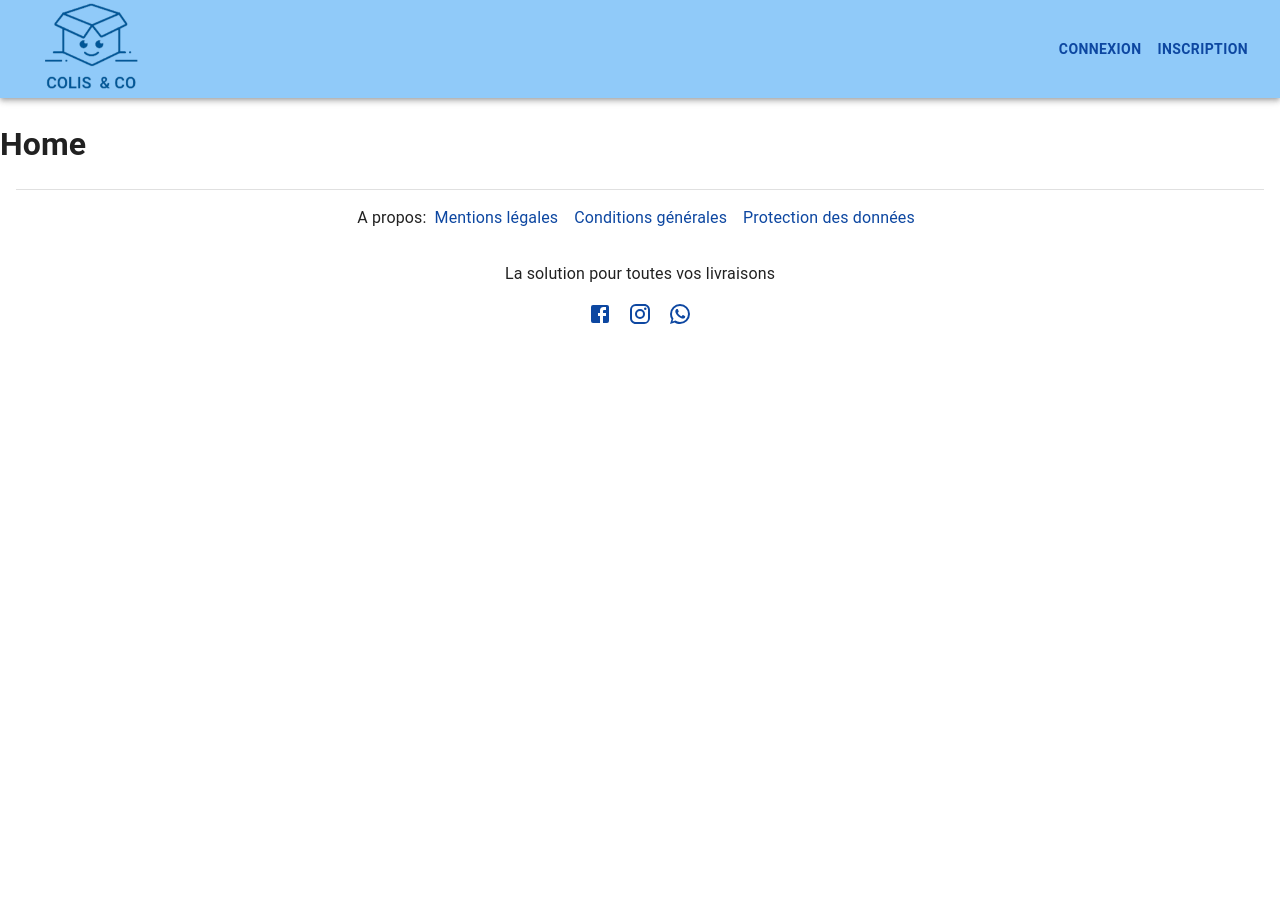
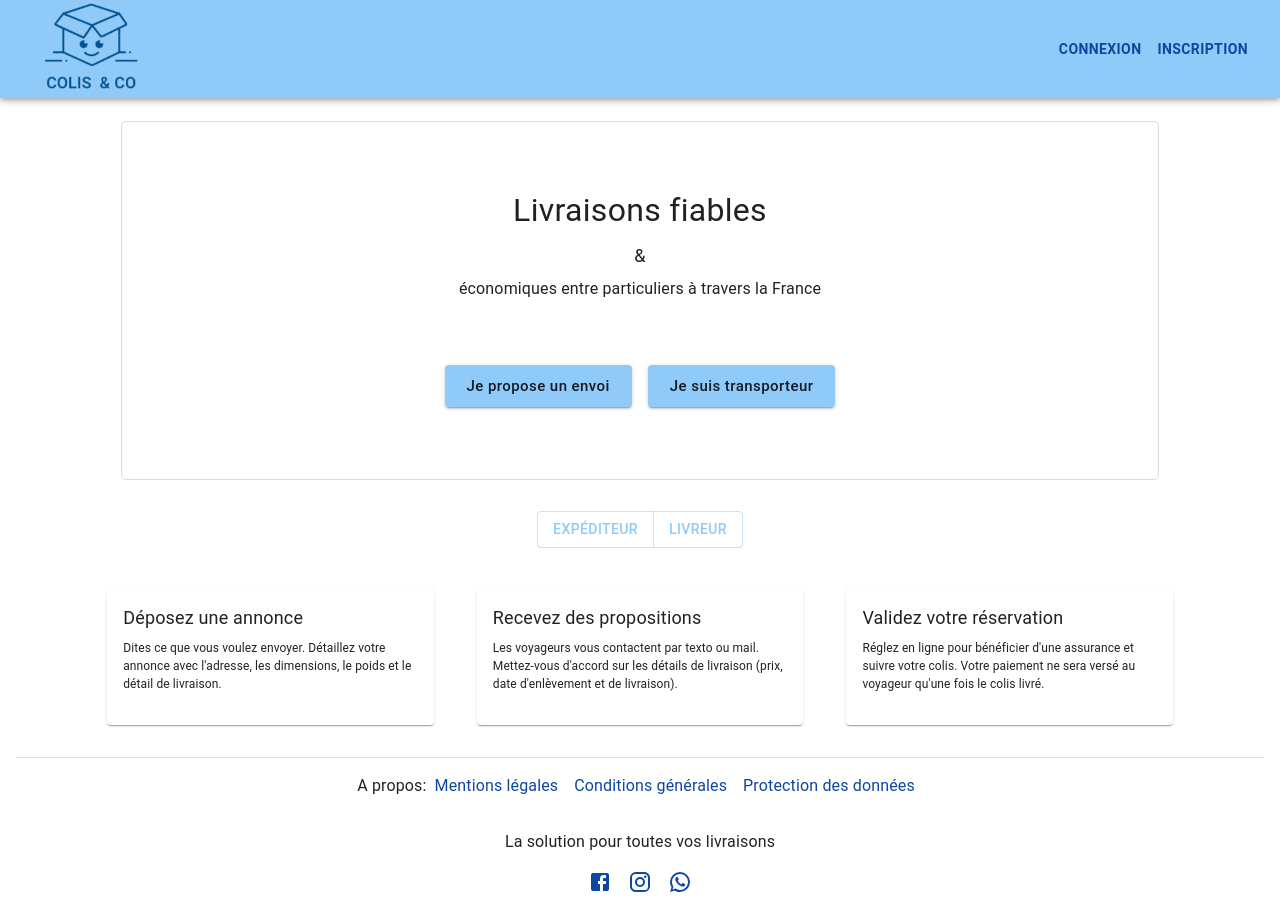
Before and after one commit to Joseph-Pittera/colis-and-co, a Next.js app in the folder front/: page / in a window 1280 px wide. Before the commit the page ends 800 px from the top, so only its background shows below. Built offline with nearby package versions, Linux system fonts and the light colour scheme.

Commit message:
home page done

```diff
--- a/front/components/Footer/index.jsx
+++ b/front/components/Footer/index.jsx
@@ -27,7 +27,6 @@ export const Footer = () => {
           flexDirection: "column",
           alignItems: "center",
         }}
-        // borderTop={1}
       >
         <Box
           display="flex"
--- /dev/null
+++ b/front/components/Home/BottomSection/BottomCards.jsx
@@ -0,0 +1,62 @@
+import { Box, Stack, Card, CardContent, Typography } from "@mui/material";
+
+const cardsTxt = {
+  expeditor: [
+    [
+      "Déposez une annonce",
+      "Dites ce que vous voulez envoyer. Détaillez votre annonce avec l'adresse, les dimensions, le poids et le détail de livraison.",
+    ],
+    [
+      "Recevez des propositions",
+      "Les voyageurs vous contactent par texto ou mail. Mettez-vous d'accord sur les détails de livraison (prix, date d'enlèvement et de livraison).",
+    ],
+    [
+      "Validez votre réservation",
+      "Réglez en ligne pour bénéficier d'une assurance et suivre votre colis. Votre paiement ne sera versé au voyageur qu'une fois le colis livré.",
+    ],
+  ],
+  deliverer: [
+    [
+      "Enregistrez vos trajets",
+      "Renseignez le ou les trajets sur lesquels vous souhaitez assurer le transport d’objets ou de colis. Bring4you vous adressera des propositions de collecte que vous pouvez accepter ou non.",
+    ],
+    [
+      "Contactez les expéditeurs",
+      "Vous pouvez aussi choisir vous-même les demandes de collecte qui vous intéressent, puis vous mettre d’accord avec l’expéditeur sur les détails de la livraison (participation à vos frais de voyage, date d’enlèvement, de collecte…).",
+    ],
+    [
+      "Recevez le paiement",
+      "Une fois la livraison réalisée par vous-même, vous recevrez de Bring4you le paiement de la participation à vos frais de transport directement sur votre compte.",
+    ],
+  ],
+};
+
+export const BottomCards = ({ youAre }) => {
+  return (
+    <Stack
+      spacing={{ xs: 1, sm: 2, md: 4 }}
+      direction={{ xs: "column", sm: "row" }}
+      justifyContent="space-evenly"
+      m={4}
+    >
+      {cardsTxt[youAre].map((card, i) => (
+        <Card key={`${card}-${i}`} sx={{ width: { sm: "30%" } }}>
+          <CardContent>
+            <Box>
+              {card.map((txt, i) => (
+                <Typography
+                  key={`${txt}-${i}`}
+                  component={"p"}
+                  marginBottom={1}
+                  fontSize={i === 0 ? 18 : 12}
+                >
+                  {txt}
+                </Typography>
+              ))}
+            </Box>
+          </CardContent>
+        </Card>
+      ))}
+    </Stack>
+  );
+};
--- /dev/null
+++ b/front/components/Home/BottomSection/YouAreBtn.jsx
@@ -0,0 +1,28 @@
+import ButtonGroup from "@mui/material/ButtonGroup";
+import Button from "@mui/material/Button";
+
+export default function YouAreBtn({ youAre, setYouAre }) {
+  const toggleYouAre = (e) => {
+    console.log(e.target.textContent);
+    if (
+      (e.target.textContent === "Expéditeur" && youAre === "deliverer") ||
+      (e.target.textContent === "Livreur" && youAre === "expeditor")
+    ) {
+      setYouAre((c) => {
+        console.log(c);
+        return c === "expeditor" ? "deliverer" : "expeditor";
+      });
+    }
+  };
+
+  return (
+    <ButtonGroup
+      disableElevation
+      variant="outlined"
+      aria-label="Disabled elevation buttons"
+    >
+      <Button onClick={toggleYouAre}>Expéditeur</Button>
+      <Button onClick={toggleYouAre}>Livreur</Button>
+    </ButtonGroup>
+  );
+}
--- /dev/null
+++ b/front/components/Home/BottomSection/index.jsx
@@ -0,0 +1,23 @@
+import { BottomCards } from "./BottomCards";
+import YouAreBtn from "./YouAreBtn";
+import { Box } from "@mui/material";
+import { useState } from "react";
+
+export const BottomSection = () => {
+  const [youAre, setYouAre] = useState("expeditor");
+  return (
+    <Box
+      sx={{
+        display: "flex",
+        flexDirection: "column",
+        alignItems: "center",
+        "& > *": {
+          m: 1,
+        },
+      }}
+    >
+      <YouAreBtn youAre={youAre} setYouAre={setYouAre} />
+      <BottomCards youAre={youAre} />
+    </Box>
+  );
+};
--- /dev/null
+++ b/front/components/Home/HeadCard/MainButton.jsx
@@ -0,0 +1,9 @@
+import { Button } from "@mui/material";
+
+export const MainButton = ({ children }) => {
+  return (
+    <Button variant="contained" size="large" sx={{ textTransform: "none" }}>
+      {children}
+    </Button>
+  );
+};
--- /dev/null
+++ b/front/components/Home/HeadCard/index.jsx
@@ -0,0 +1,55 @@
+import { Box, Stack, Card, CardContent, Typography } from "@mui/material";
+import { MainButton } from "./MainButton";
+
+const titles = [
+  ["Livraisons fiables", "h1", 32],
+  ["&", "h2", 18],
+  ["économiques entre particuliers à travers la France", "h3", 16],
+];
+const btnTxt = ["Je propose un envoi", "Je suis transporteur"];
+
+export const HeadCard = () => {
+  return (
+    <Card
+      sx={{
+        p: 6,
+        my: 3,
+        mx: "auto",
+        boxShadow: {
+          xs: "none",
+          sm: "rgba(0, 0, 0, 0.02) 0px 1px 3px 0px, rgba(27, 31, 35, 0.15) 0px 0px 0px 1px;",
+        },
+        width: "90%",
+        textAlign: "center",
+      }}
+    >
+      <CardContent
+        sx={{
+          textAlign: "center",
+        }}
+      >
+        <Box mb={8}>
+          {titles.map((title, i) => (
+            <Typography
+              key={i}
+              component={title[1]}
+              fontSize={title[2]}
+              marginBottom={1}
+            >
+              {title[0]}
+            </Typography>
+          ))}
+        </Box>
+        <Stack
+          spacing={2}
+          direction={{ xs: "column", sm: "row" }}
+          justifyContent="center"
+        >
+          {btnTxt.map((txt, i) => (
+            <MainButton key={i}>{txt}</MainButton>
+          ))}
+        </Stack>
+      </CardContent>
+    </Card>
+  );
+};
--- a/front/components/Layout/index.jsx
+++ b/front/components/Layout/index.jsx
@@ -1,7 +1,7 @@
 import Head from "next/head";
 import { ResponsiveAppBar as Navbar } from "../Navbar";
 import { Footer } from "../Footer";
-import { ThemeProvider, CssBaseline } from "@mui/material";
+import { ThemeProvider, CssBaseline, Container } from "@mui/material";
 import { theme } from "../../utils/context/theme";
 
 export const siteTitle = "Colis & Co";
@@ -15,14 +15,34 @@ export const Layout = ({ children }) => {
         <meta name="viewport" content="width=device-width, initial-scale=1" />
         <link rel="icon" href="/icon_colis&co_light.png" />
       </Head>
-      <main>
+      <body>
         <ThemeProvider theme={theme}>
           <CssBaseline />
-          <Navbar />
-          <main>{children}</main>
-          <Footer />
+          <Container
+            sx={{
+              p: { xs: 0, sm: 0 },
+              minHeight: "100vh",
+              minWidth: "100vw",
+              display: "flex",
+              flexDirection: "column",
+            }}
+          >
+            <Navbar />
+            <Container
+              component="main"
+              sx={{
+                flexGrow: 1,
+                display: "flex",
+                alignItems: "center",
+                flexDirection: "column",
+              }}
+            >
+              {children}
+            </Container>
+            <Footer />
+          </Container>
         </ThemeProvider>
-      </main>
+      </body>
     </>
   );
 };
--- a/front/pages/index.jsx
+++ b/front/pages/index.jsx
@@ -1,9 +1,12 @@
 import { Layout } from "@/components/Layout";
+import { HeadCard } from "@/components/Home/HeadCard";
+import { BottomSection } from "@/components/Home/BottomSection";
 
 export default function Home() {
   return (
     <Layout>
-      <h1>Home</h1>
+      <HeadCard />
+      <BottomSection />
     </Layout>
   );
 }
```
Also changed, not shown: front/components/Home/HeadCard/TitleTypo.jsx (added, +9 -0 lines).
